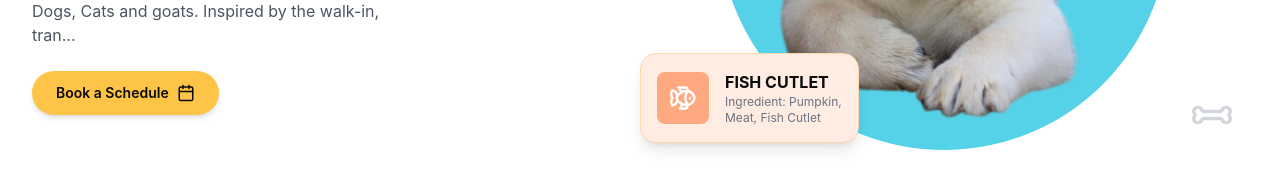
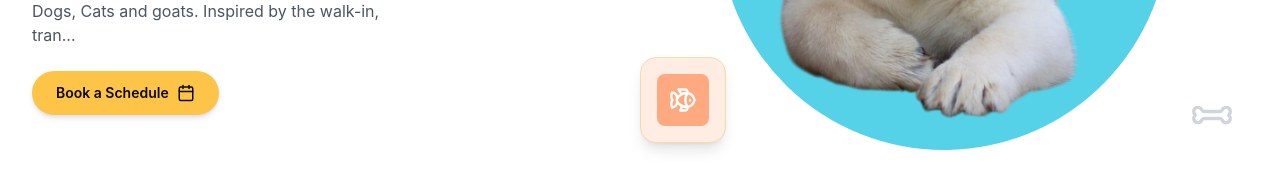
Before and after one commit to tyujjwal6/petwellbudhana, a React (Vite) app: page / in a window 1280 px wide. Shown: the part 477-653 px from the top of the page. Built offline with nearby package versions, Linux system fonts and the light colour scheme.

Commit message:
made some changes in the ui

```diff
--- a/src/App.jsx
+++ b/src/App.jsx
@@ -107,7 +107,7 @@ export default function App() {
                 <div className="absolute top-10 right-0 z-20 bg-yellow-300 rounded-full w-32 h-32 flex items-center justify-center text-center font-bold text-yellow-800 text-sm transform -rotate-12 border-2 border-dashed border-yellow-800">BETTER AND <br/> HEALTHY <br/> MAKES TOMORROW</div>
                 <div className="absolute bottom-8 left-0 z-20 bg-[#FFECE2] p-4 rounded-2xl shadow-lg flex items-center gap-4 border border-orange-200">
                   <div className="bg-[#FFA980] p-3 rounded-lg"><Fish className="text-white" size={28} /></div>
-                  <div><h4 className="font-bold">FISH CUTLET</h4><p className="text-xs text-gray-500">Ingredient: Pumpkin, <br/> Meat, Fish Cutlet</p></div>
+
                 </div>
                 <Bone className="absolute bottom-10 right-4 text-gray-300 transform rotate-45 z-20" size={40} />
               </div>
```
